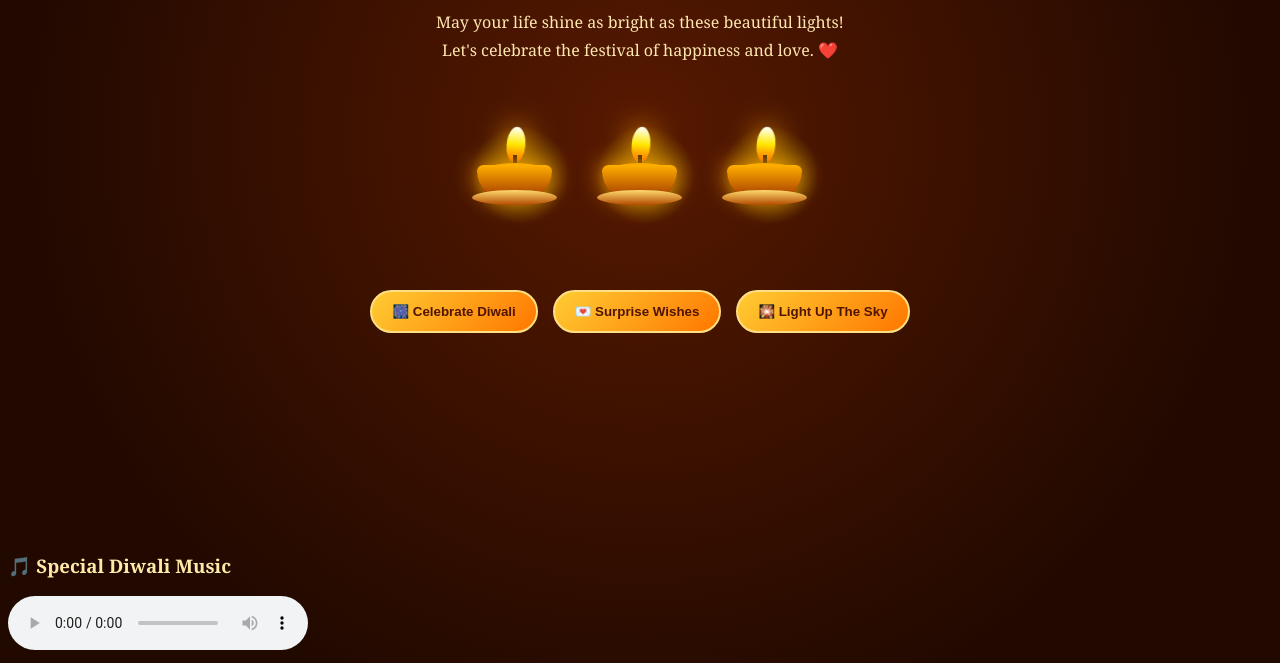
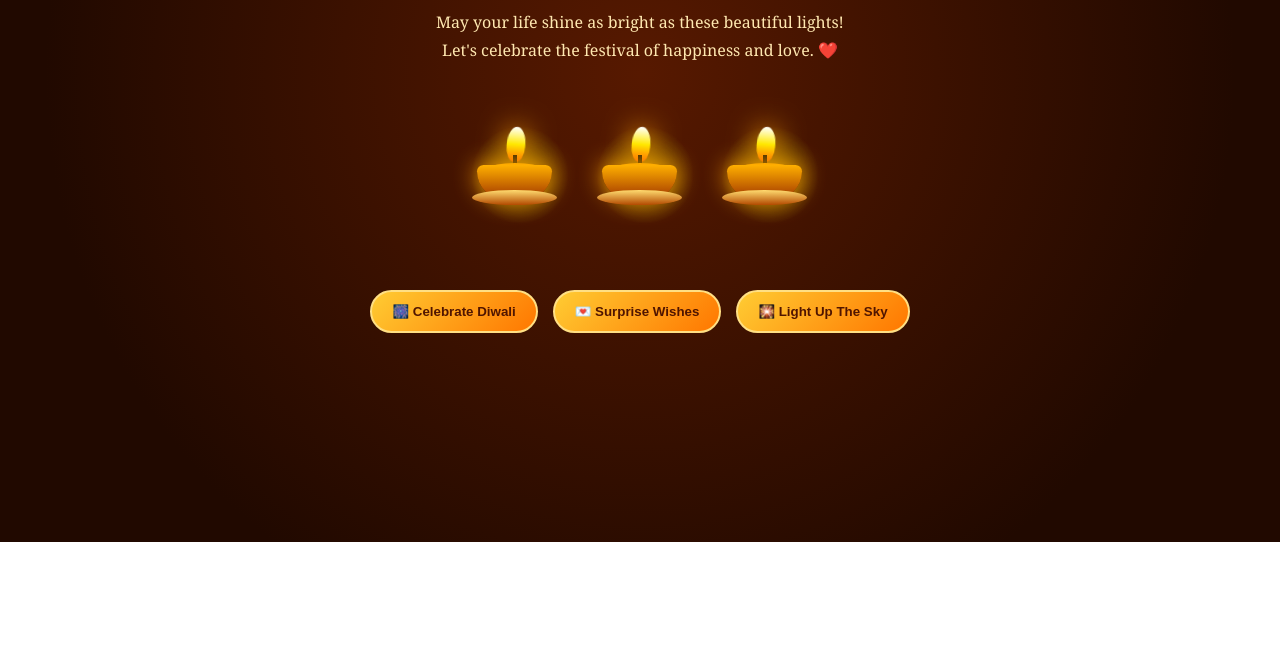
Before and after one commit to prince487000/DiwaliGift, a plain HTML site: page index.html in a window 1280 px wide. Shown: the part 394-1057 px from the top of the page. After the commit the page ends 936 px from the top, so only its background shows below. Drawn offline with Linux system fonts and the light colour scheme.

Commit message:
Replace music player with background music
Replaced the music player with background music audio element.

```diff
--- a/index.html
+++ b/index.html
@@ -94,15 +94,10 @@
 
 </div>
 
-<div class="music-player">
-
-    <h3>🎵 Special Diwali Music</h3>
-
-    <audio controls loop>
-        <source src="song.mp3" type="audio/mpeg">
-    </audio>
-
-</div>
+<!-- Background Music -->
+<audio id="bgMusic" loop preload="auto">
+    <source src="song.mp3" type="audio/mpeg">
+</audio>
 
 <script src="script.js"></script>
 
```
